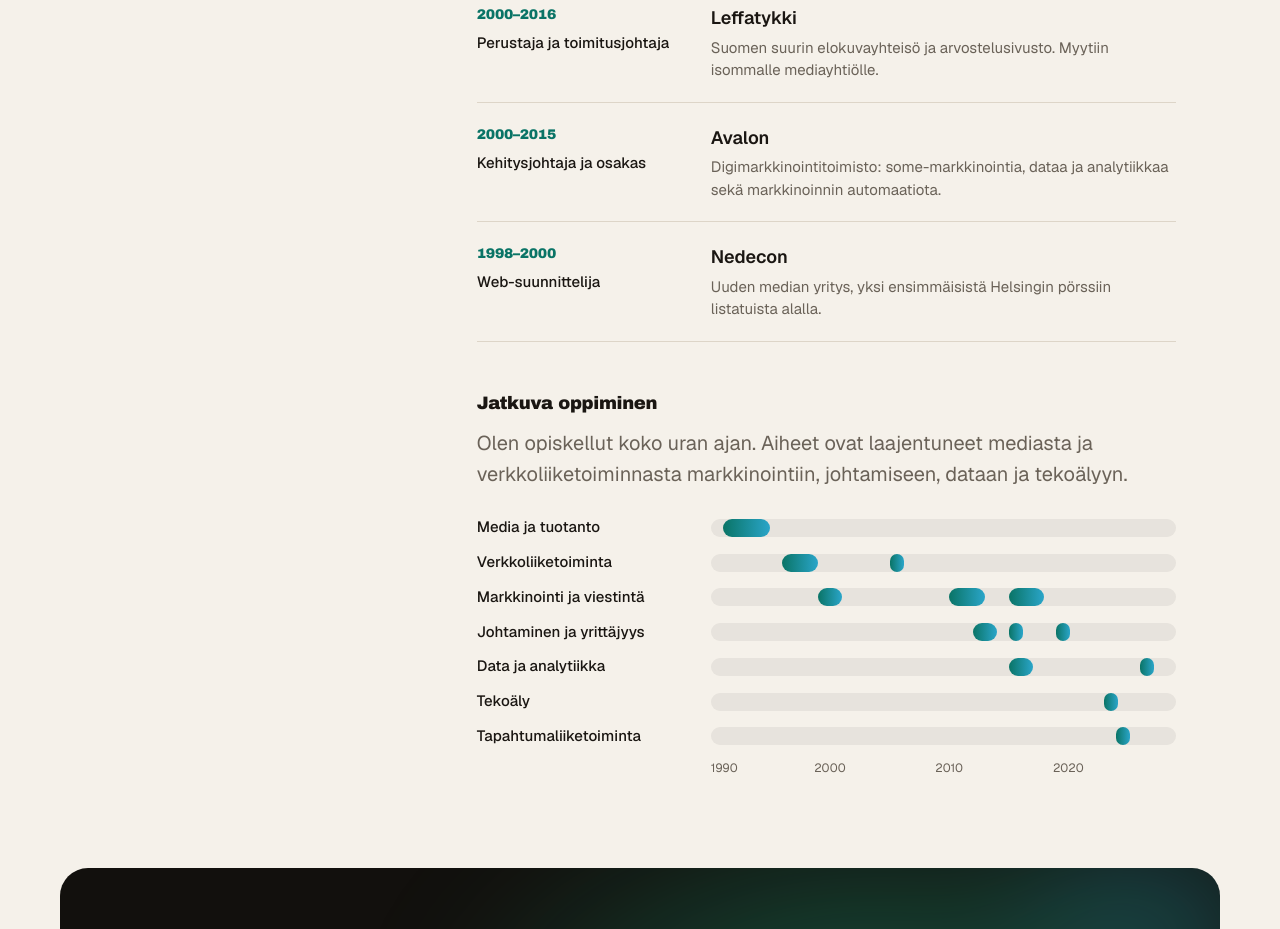
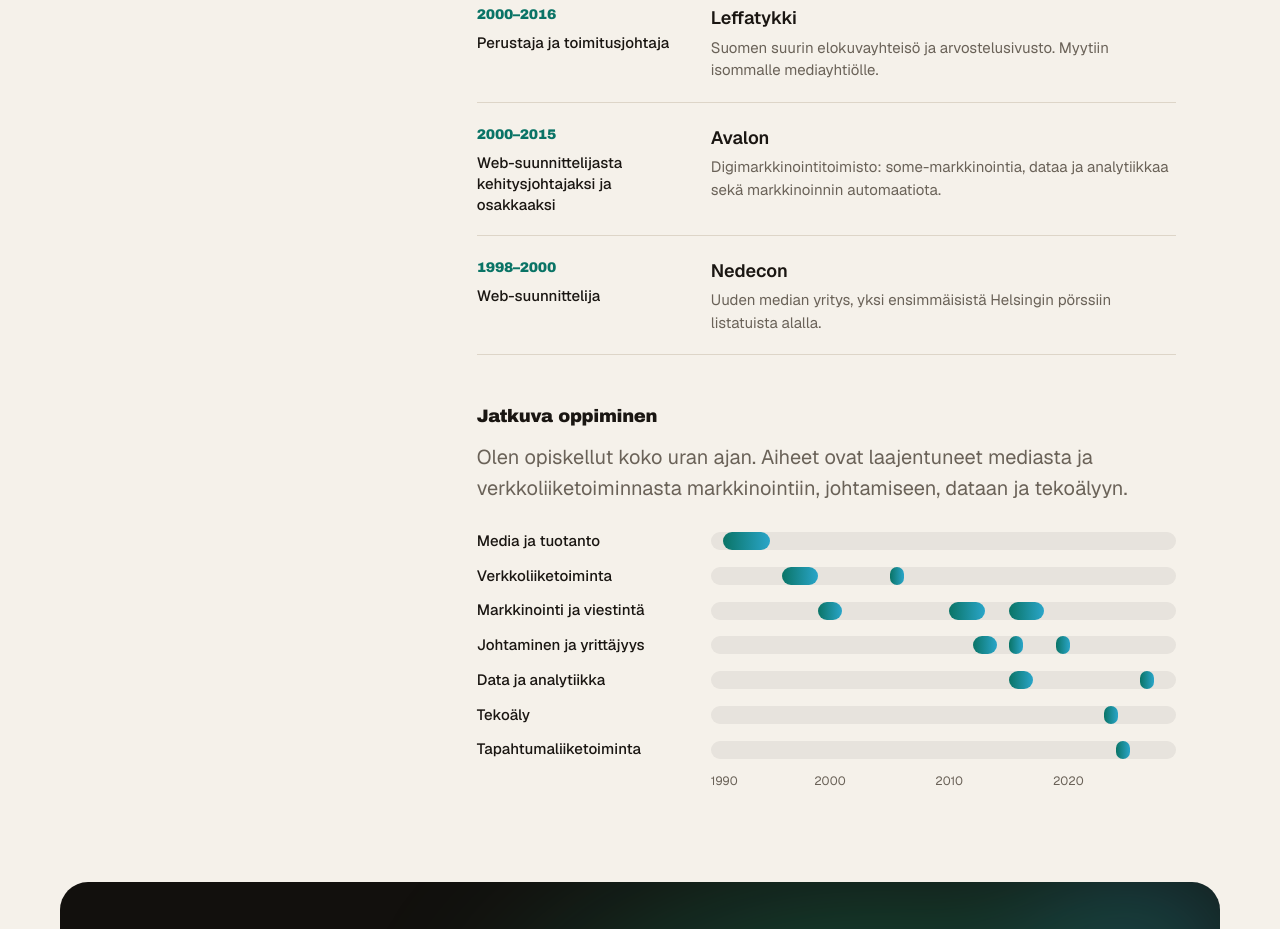
Before and after one commit to arviser/site-arto, a website: page public/index.html in a window 1280 px wide. Shown: the part 3048-3977 px from the top of the page. Drawn offline with nearby package versions, Linux system fonts and the light colour scheme; a web font is replaced by a local one.

```diff
--- a/public/index.html
+++ b/public/index.html
@@ -291,7 +291,7 @@ footer .wrap { display: flex; justify-content: space-between; gap: 16px; flex-wr
             <li><div class="when"><span class="yrs">2015–2022</span><b class="role">Perustaja ja toimitusjohtaja</b></div><div class="co"><strong>Digimoguli</strong><span class="what">Oululainen digitoimisto, osa Myynninmaailmaa vuodesta 2020.</span></div></li>
             <li><div class="when"><span class="yrs">2013–2021</span><b class="role">Digitaalisen markkinoinnin neuvonantaja ja osakas</b></div><div class="co"><strong>Oz MAX</strong><span class="what">Kuntokeskus: kuntosalit, toiminnallinen harjoittelu ja ryhmäliikunta.</span></div></li>
             <li><div class="when"><span class="yrs">2000–2016</span><b class="role">Perustaja ja toimitusjohtaja</b></div><div class="co"><strong>Leffatykki</strong><span class="what">Suomen suurin elokuvayhteisö ja arvostelusivusto. Myytiin isommalle mediayhtiölle.</span></div></li>
-            <li><div class="when"><span class="yrs">2000–2015</span><b class="role">Kehitysjohtaja ja osakas</b></div><div class="co"><strong>Avalon</strong><span class="what">Digimarkkinointitoimisto: some-markkinointia, dataa ja analytiikkaa sekä markkinoinnin automaatiota.</span></div></li>
+            <li><div class="when"><span class="yrs">2000–2015</span><b class="role">Web-suunnittelijasta kehitysjohtajaksi ja osakkaaksi</b></div><div class="co"><strong>Avalon</strong><span class="what">Digimarkkinointitoimisto: some-markkinointia, dataa ja analytiikkaa sekä markkinoinnin automaatiota.</span></div></li>
             <li><div class="when"><span class="yrs">1998–2000</span><b class="role">Web-suunnittelija</b></div><div class="co"><strong>Nedecon</strong><span class="what">Uuden median yritys, yksi ensimmäisistä Helsingin pörssiin listatuista alalla.</span></div></li>
           </ol>
 
```
